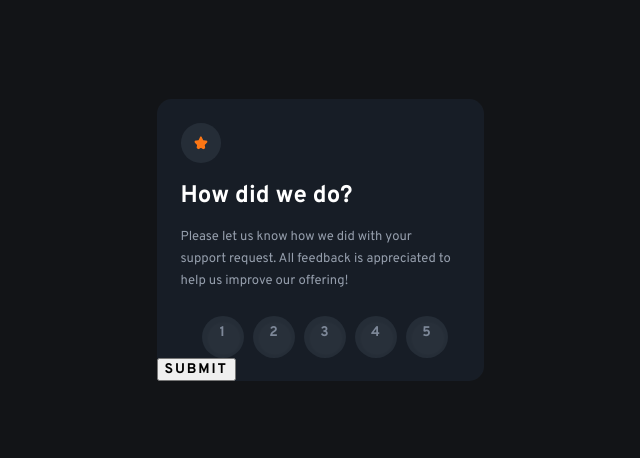
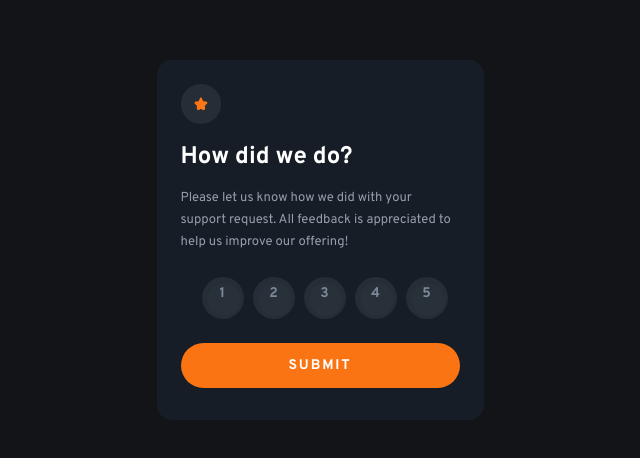
Before and after one commit to norman02/fm-interactive-rating, a React (Create React App) app: page / in a window 1280 px wide. Shown: the part 160-618 px from the top of the page, without its empty margins (320-960 px from the left). Built offline with nearby package versions, Linux system fonts and the light colour scheme.

Commit message:
style submit button

```diff
--- a/src/App.js
+++ b/src/App.js
@@ -1,4 +1,3 @@
-
 import React from "react";
 import Rating from "./Rating/Rating";
 const App = () => {
--- a/src/Rating/Rating.jsx
+++ b/src/Rating/Rating.jsx
@@ -44,7 +44,8 @@ const Rating = () => {
           </li>
         </ul>
       </div>
-      <button>Submit</button>
+      <button className="btn">Submit</button>
+
     </div>
   );
 };
--- a/src/css/main.css
+++ b/src/css/main.css
@@ -104,6 +104,7 @@ button {
   border-radius: 15px;
   opacity: 1;
   width: 20.4375rem;
+  padding-bottom: 2rem;
 }
 
 .component-text {
@@ -177,4 +178,17 @@ button {
 .rating-component .rating label:hover {
   background: #ddd;
 }
+
+.btn {
+  display: block;
+  color: white;
+  background-color: #fb7413;
+  border: none;
+  outline: none;
+  border-radius: 23px;
+  margin: auto;
+  margin-top: 1.5rem;
+  height: 2.8125rem;
+  width: 17.4375rem;
+}
 /*# sourceMappingURL=main.css.map */
--- a/src/scss/main.scss
+++ b/src/scss/main.scss
@@ -34,6 +34,7 @@ $main-txt-color: $gray;
   border-radius: 15px;
   opacity: 1;
   width: rem(327);
+  padding-bottom: rem(32);
 }
 
 .component-text {
@@ -105,3 +106,16 @@ $main-txt-color: $gray;
     background: #ddd;
   }
 }
+
+.btn {
+  display: block;
+  color: white;
+  background-color: hsla(25, 97%, 53%, 1);
+  border: none;
+  outline: none;
+  border-radius: 23px;
+  margin: auto;
+  margin-top: rem(24);
+  height: rem(45);
+  width: rem(279);
+}
```
Also changed, not shown: 1 other file (tests, documents, lock files or other folders).
